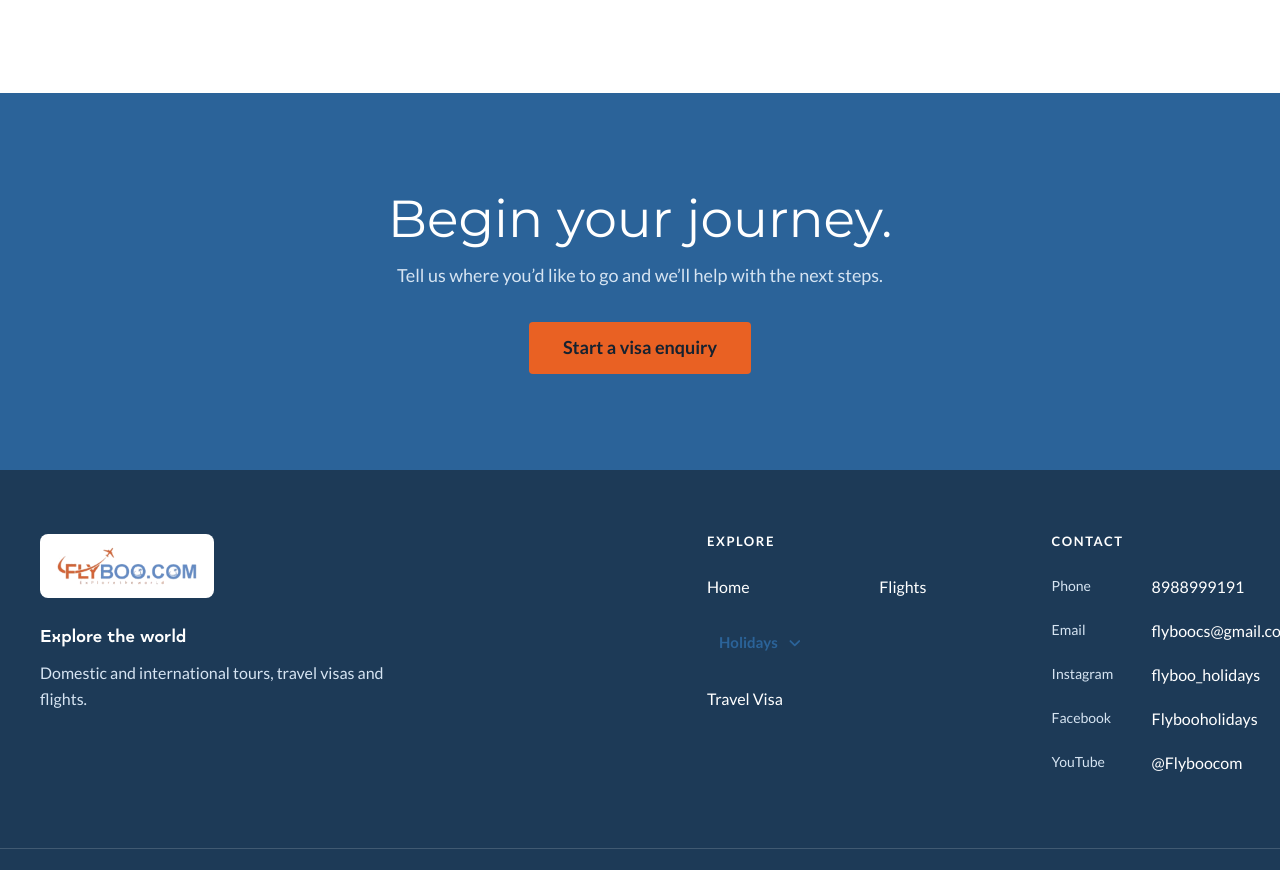
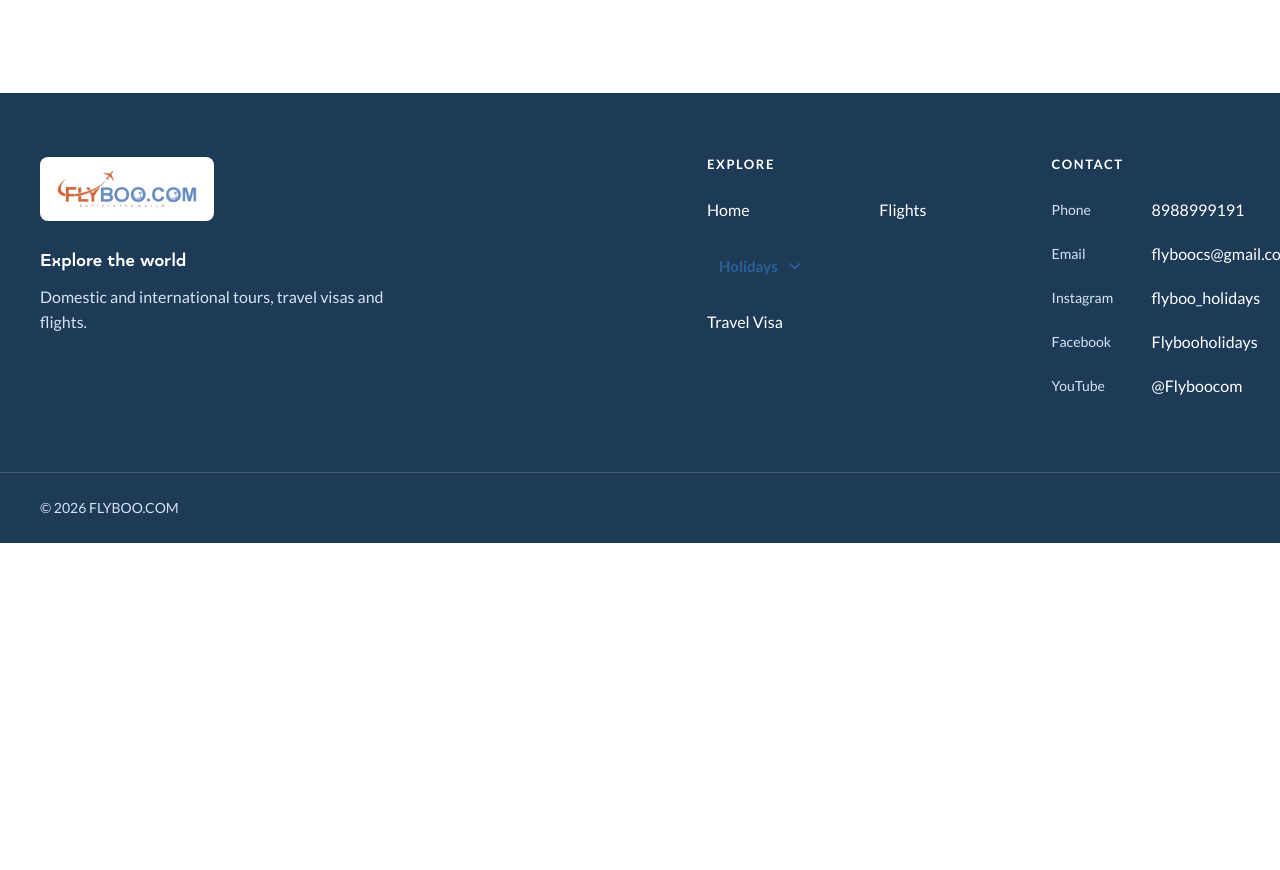
Before and after one commit to Vegamana/FlyBoo, a plain HTML site: page index.html in a window 1280 px wide. Shown: the part 3194-4064 px from the top of the page. After the commit the page ends 3737 px from the top, so only its background shows below. Drawn offline with Linux system fonts and the light colour scheme.

Commit message:
Remove the Begin your journey section from the homepage
Co-Authored-By: Claude Sonnet 5.5 <noreply@anthropic.com>

```diff
--- a/index.html
+++ b/index.html
@@ -9,7 +9,7 @@
   <script>document.documentElement.classList.add('js');</script>
   <link rel="stylesheet" href="assets/css/tokens.css?v=20261107a">
   <link rel="stylesheet" href="assets/css/main.css?v=20261113h">
-  <link rel="stylesheet" href="assets/css/home.css?v=20261113f">
+  <link rel="stylesheet" href="assets/css/home.css?v=20261114a">
   <link rel="preload" href="assets/fonts/montserrat-var.woff2" as="font" type="font/woff2" crossorigin>
   <script src="assets/js/nav.js" defer></script>
   <script src="assets/js/gallery.js" defer></script>
@@ -222,17 +222,6 @@
         </ol>
       </div>
     </section>
-
-    <!-- F. Invitation. Add verified phone / email / WhatsApp here once supplied. -->
-    <section class="home-cta" id="plan" aria-labelledby="plan-title">
-      <div class="container">
-        <h2 id="plan-title">Begin your journey.</h2>
-        <p>Tell us where you&rsquo;d like to go and we&rsquo;ll help with the next steps.</p>
-        <div class="btn-group">
-          <a class="btn btn--primary btn--lg" href="travel-visa.html#enquiry">Start a visa enquiry</a>
-        </div>
-      </div>
-    </section>
   </main>
 
   <footer class="site-footer">
```
